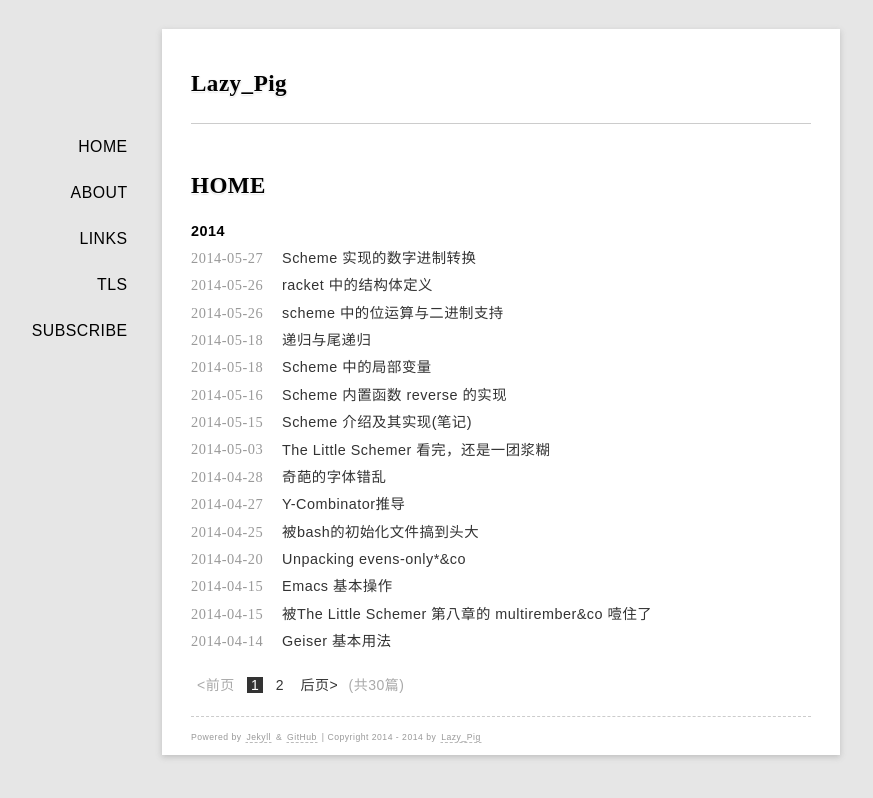
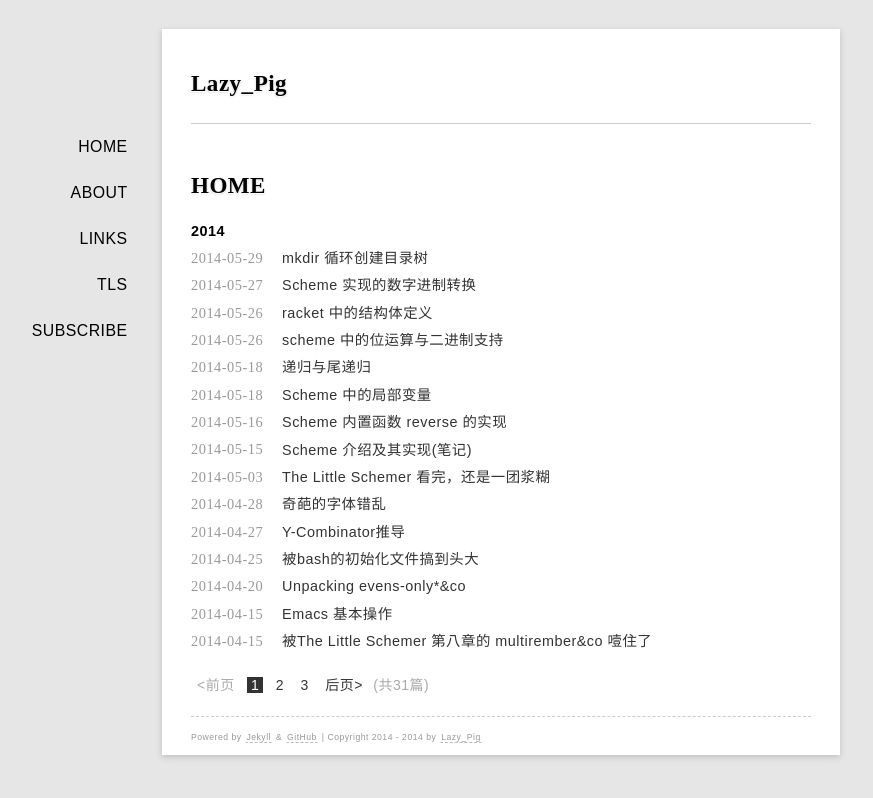
Before and after one commit to rhuichao/uternet.github.io, a Jekyll site: the page built from index.html, in a window 1280 px wide. Shown: the top 798 px of the page, without its empty margins (139-1012 px from the left). Built offline with Jekyll 4.4.1, drawn with Linux system fonts in a browser that asks for light colours; some web fonts are replaced; Markdown is read by kramdown in place of the engine named in the settings; the list of posts is cut into pages by our own code.

Commit message:
new document posted

````diff
--- /dev/null
+++ b/_posts/2014-05-29-mkdir-loop.md
@@ -0,0 +1,12 @@
+---
+layout: post
+title: mkdir 循环创建目录树
+date: 2014-05-29
+---
+
+```bash
+for dir in $(seq -w 1 111)
+do
+  mkdir -p 2007${dir}.{33,44}/{aa,bb,cc}
+done
+```
````
Also changed, not shown: TLS/07.md (+1 -1 lines).
